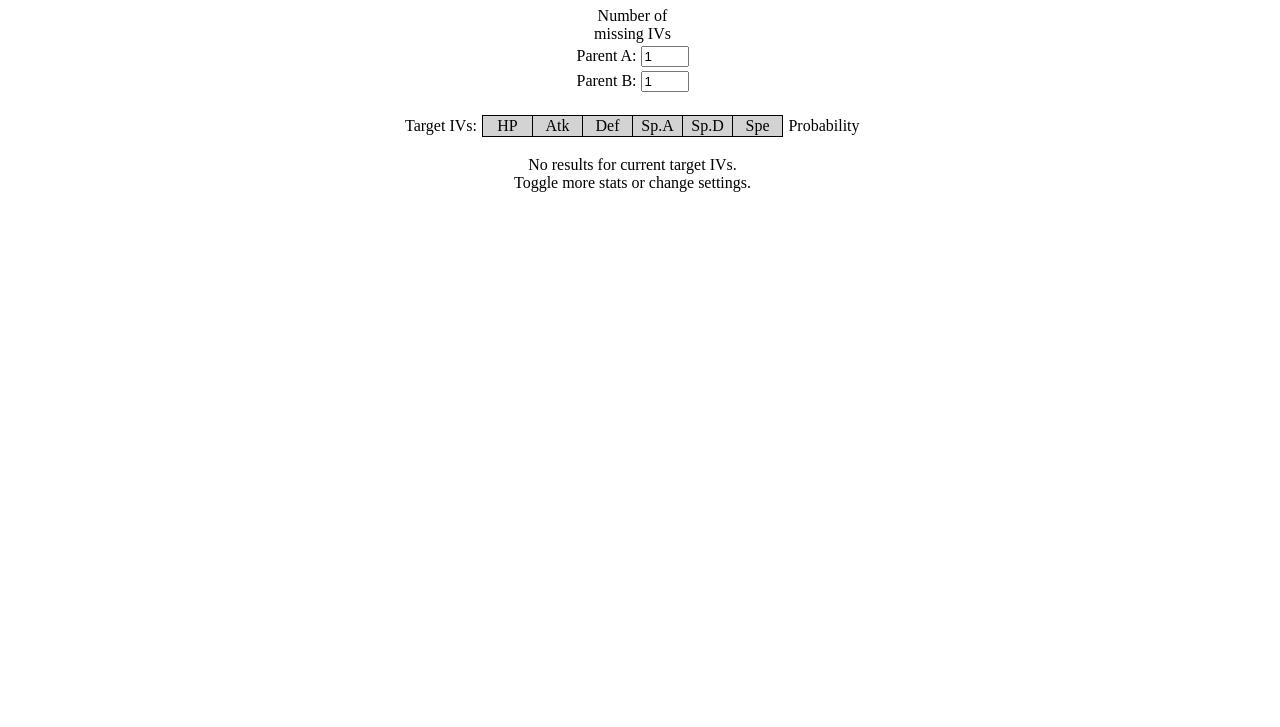
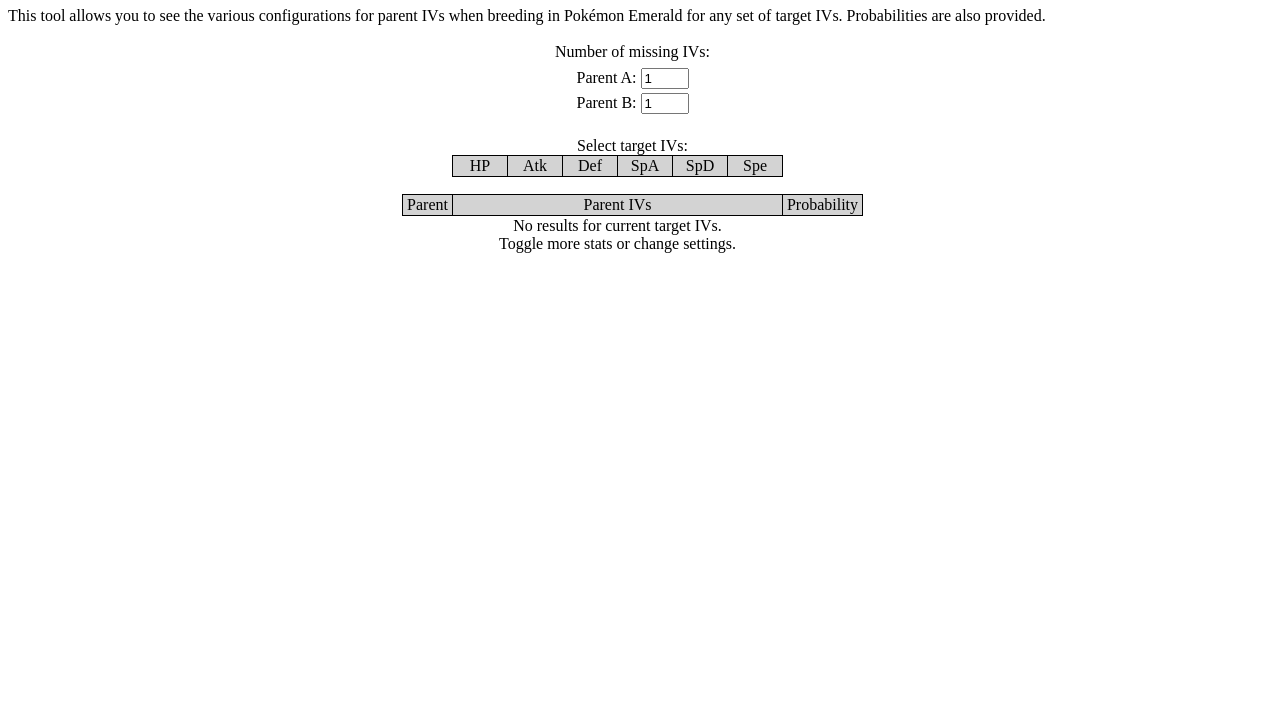
Before and after one commit to TimEvink/iv-breeding-emerald, a plain HTML site: page docs/index.html in a window 1280 px wide. Shown: the part 73-800 px from the top of the page. Drawn offline with Linux system fonts and the light colour scheme.

Commit message:
improved table structure and layout

```diff
--- a/docs/index.html
+++ b/docs/index.html
@@ -7,38 +7,65 @@
   <title>My IV Breeding Tool</title>
 </head>
 <body>
-  <h1>Welcome to the IV Breeding Tool</h1>
-  <table id="options-table">
-    <caption>Number of missing IVs</caption>
+  <h1>IV breeding tool for Pokémon Emerald</h1>
+  <span>This tool allows you to see the various configurations for parent IVs when breeding in Pokémon Emerald for any set of target IVs. Probabilities are also provided.</span>
+  <div class="options-table-container">
+    <span><br>Number of missing IVs:</span>
+    <table class="options-table">
       <tbody id="options-body">
         <tr>
-        <td>Parent A:</td>
-        <td><input type="number" data-prop="missingAIVs" min="0" max="3" step="1" value="1"></td>
+          <td class="exclude-border">Parent A:</td>
+          <td class="exclude-border"><input type="number" data-prop="missingAIVs" min="0" max="3" step="1" value="1"></td>
         </tr>
         <tr>
-        <td>Parent B:</td>
-        <td><input type="number" data-prop="missingBIVs" min="0" max="3" step="1" value="1"></td>
+          <td class="exclude-border">Parent B:</td>
+          <td class="exclude-border"><input type="number" data-prop="missingBIVs" min="0" max="3" step="1" value="1"></td>
         </tr>
       </tbody>
     </table>
-  <table id="big-table">
-    <thead>
+  </div>
+  <table class="center-table exclude-border">
+    <caption>
+      Select target IVs:
+    </caption>
+    <colgroup>
+      <col style="width:50px">  <!-- left-column -->
+      <col style="width:55px">  <!-- HP -->
+      <col style="width:55px">  <!-- Atk -->
+      <col style="width:55px">  <!-- Def -->
+      <col style="width:55px">  <!-- SpA -->
+      <col style="width:55px">  <!-- SpD -->
+      <col style="width:55px">  <!-- Spe -->
+      <col style="width:80px; vertical-align: middle">  <!-- Probability -->
+    </colgroup>
+    <tbody>
       <tr id="target-ivs-header-row">
-        <td class="left-column">Target IVs:</td>
+        <td class="left-column exclude-border"></td>
         <td data-stat="0" class="toggleable middle-column">HP</td>
         <td data-stat="1" class="toggleable middle-column">Atk</td>
         <td data-stat="2" class="toggleable middle-column">Def</td>
-        <td data-stat="3" class="toggleable middle-column">Sp.A</td>
-        <td data-stat="4" class="toggleable middle-column">Sp.D</td>
+        <td data-stat="3" class="toggleable middle-column">SpA</td>
+        <td data-stat="4" class="toggleable middle-column">SpD</td>
         <td data-stat="5" class="toggleable middle-column">Spe</td>
-        <td class="right-column">Probability</td>
+        <td class="right-column exclude-border"></td>
       </tr>
-    </thead>
-    <tbody id="tablebody">
       <tr>
-        <td colspan="8"><br>No results for current target IVs.<br> Toggle more stats or change settings.</td>
+        <td colspan="8" class="exclude-border" style="height: 15px;"></td>
       </tr>
     </tbody>
+    <tbody>
+      <tr id="parent-ivs-header">
+        <th class="left-column">Parent</th>
+        <th colspan="6" class="middle-column"> Parent IVs</th>
+        <th class="right-column">Probability</th>
+      </tr>
+      <tr id="noresultplaceholder">
+        <td class="left-column exclude-border"></td>
+        <td colspan="6" class="middle-column exclude-border">No results for current target IVs. <br> Toggle more stats or change settings.</td>
+        <td class="right-column exclude-border"></td>
+      </tr>
+    </tbody>
+    <tbody id="parent-ivs-data"></tbody>
   </table>
   <script type="module" src="main.js" defer></script>
 </body>
--- a/docs/main.js
+++ b/docs/main.js
@@ -11,44 +11,38 @@ const state = {
 const stats = ['HP', 'Atk', 'Def', 'SpA', 'SpD', 'Spe'];
 const tablecellwidth = 8;
 const decimals = 2;
-const tablebody = document.getElementById('tablebody');
+const tablebody = document.getElementById('parent-ivs-data');
 //fetches probability data and constructs the relevant tables.
 function calculateAndRender() {
     tablebody.replaceChildren();
     const probabilitydata = probabilityData(state.targetIVs, state.options);
-    //generate tablerows with the data.
     if (probabilitydata.length === 0) {
-        const warningrow = document.createElement('tr');
-        const cell = document.createElement('td');
-        cell.colSpan = tablecellwidth;
-        cell.innerHTML = '<br>No results for current target IVs.<br> Toggle more stats and/or change settings.';
-        warningrow.appendChild(cell);
-        tablebody.appendChild(warningrow);
+        document.getElementById('noresultplaceholder').classList.toggle('hidden', false);
         return;
     }
+    document.getElementById('noresultplaceholder').classList.toggle('hidden', true);
+    //table data
     for (const [parentAIVs, parentBIVs, numerator, denominator] of probabilitydata) {
         //add a row for each parent
         for (const parent of [parentAIVs, parentBIVs]) {
             const tablerow = document.createElement('tr');
             const parentcell = document.createElement('td');
-            parentcell.classList.add('left-column');
-            parentcell.textContent = (parent === parentAIVs) ? 'Parent A' : 'Parent B';
+            parentcell.textContent = (parent === parentAIVs) ? 'A' : 'B';
             tablerow.appendChild(parentcell);
             for (let i = 0; i < stats.length; i++) {
                 const tabledata = document.createElement('td');
-                tabledata.classList.add('middle-column');
                 tabledata.textContent = parent.includes(i) ? stats[i] : '';
+                // tabledata.classList.add('middle-column');
                 tablerow.appendChild(tabledata);
             }
-            tablebody.appendChild(tablerow);
             //add probabilitycell
             if (parent === parentAIVs) {
                 const probabilitycell = document.createElement('td');
                 probabilitycell.rowSpan = 2;
-                probabilitycell.classList.add('right-column');
                 probabilitycell.textContent = `1/${(denominator / numerator).toFixed(decimals)}`;
                 tablerow.appendChild(probabilitycell);
             }
+            tablebody.appendChild(tablerow);
         }
     }
 }
--- a/docs/styles.css
+++ b/docs/styles.css
@@ -2,36 +2,57 @@ html {
   scrollbar-gutter: stable;
 }
 
-#options-table {
-  margin: 10px auto;
+.hidden {
+  display: none;
 }
 
-#big-table {
+/* #parent-ivs-data tr td {
+    background-color: #f9f9f9;
+} */
+/*
+#parent-ivs-data tr:nth-child(4n+1),
+#parent-ivs-data tr:nth-child(4n+2)
+{
+  background-color: #f0f0f0;
+} */
+
+#parent-ivs-data tr:nth-child(4n+3),
+#parent-ivs-data tr:nth-child(4n+4)
+{
+  background-color: #f3f3f3;
+}
+
+/* #parent-ivs-data tr:nth-child(2n+1),
+#parent-ivs-data tr:nth-child(2n+2) {
+  background-color: #ffffff;
+} */
+
+table.options-table {
+  margin: 4px auto;
+}
+
+.center-table {
   margin: 20px auto;
   border-collapse: collapse;
   table-layout: fixed;
 }
 
-#big-table td {
+.centre-table.td {
   text-align: center;
 }
 
-td.middle-column {
-  box-sizing: border-box;
-  width: 50px;       /* fixed column width */
-  text-align: center; /* optional */
+td, th {
+  text-align: center;
+  height: 15px;
+}
+
+td:not(.exclude-border),
+th:not(.exclude-border) {
   border: 1px solid black;
 }
 
-td.left-column {
-  width: 80px;
-  text-align: left;
-}
-
-td.right-column {
-  width: 80px;
+.options-table-container {
   text-align: center;
-  vertical-align: middle;
 }
 
 td.toggleable {
@@ -48,3 +69,8 @@ td.toggleable.selected {
 td.prob {
   border-bottom: 1px solid black;;
 }
+
+#parent-ivs-header th{
+  background-color: lightgray;
+  font-weight: normal;
+}
```
Also changed, not shown: src/main.ts (+8 -14 lines). Lines whose indentation alone changed are shown as unchanged.
